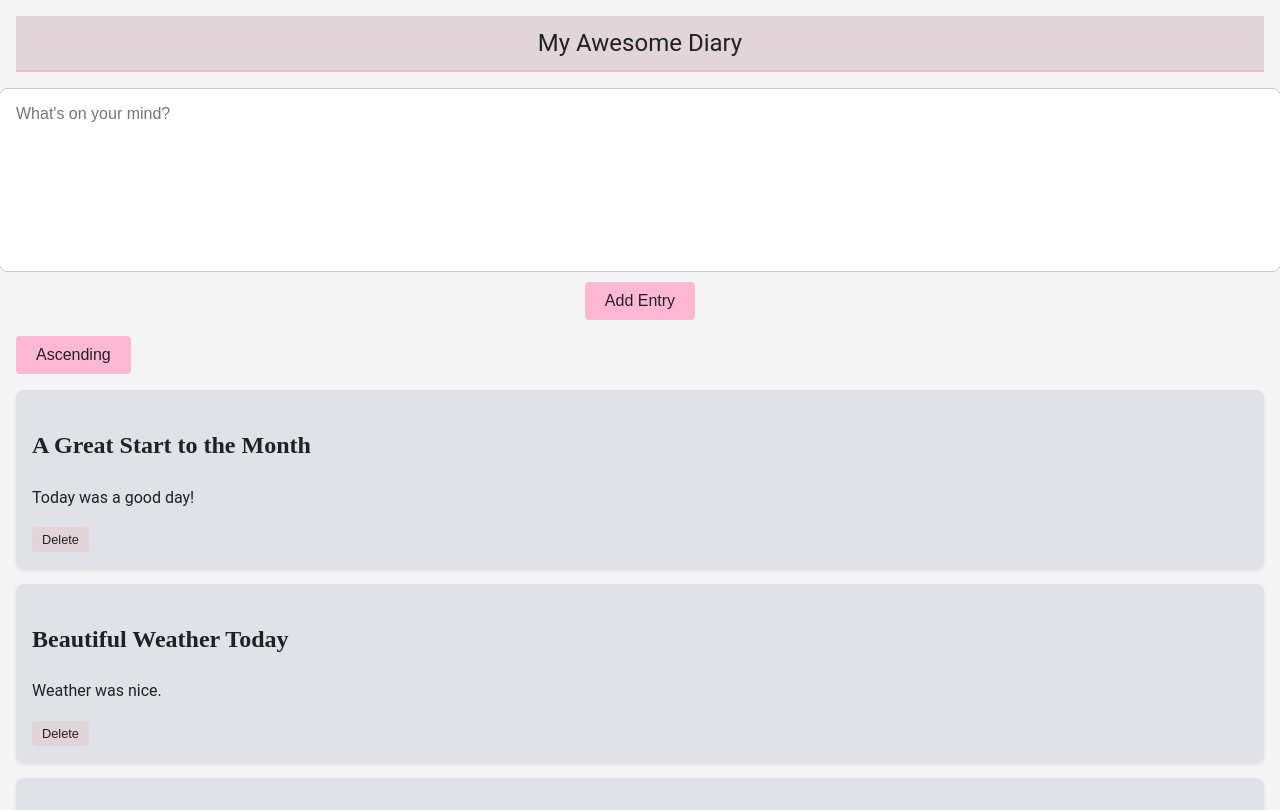
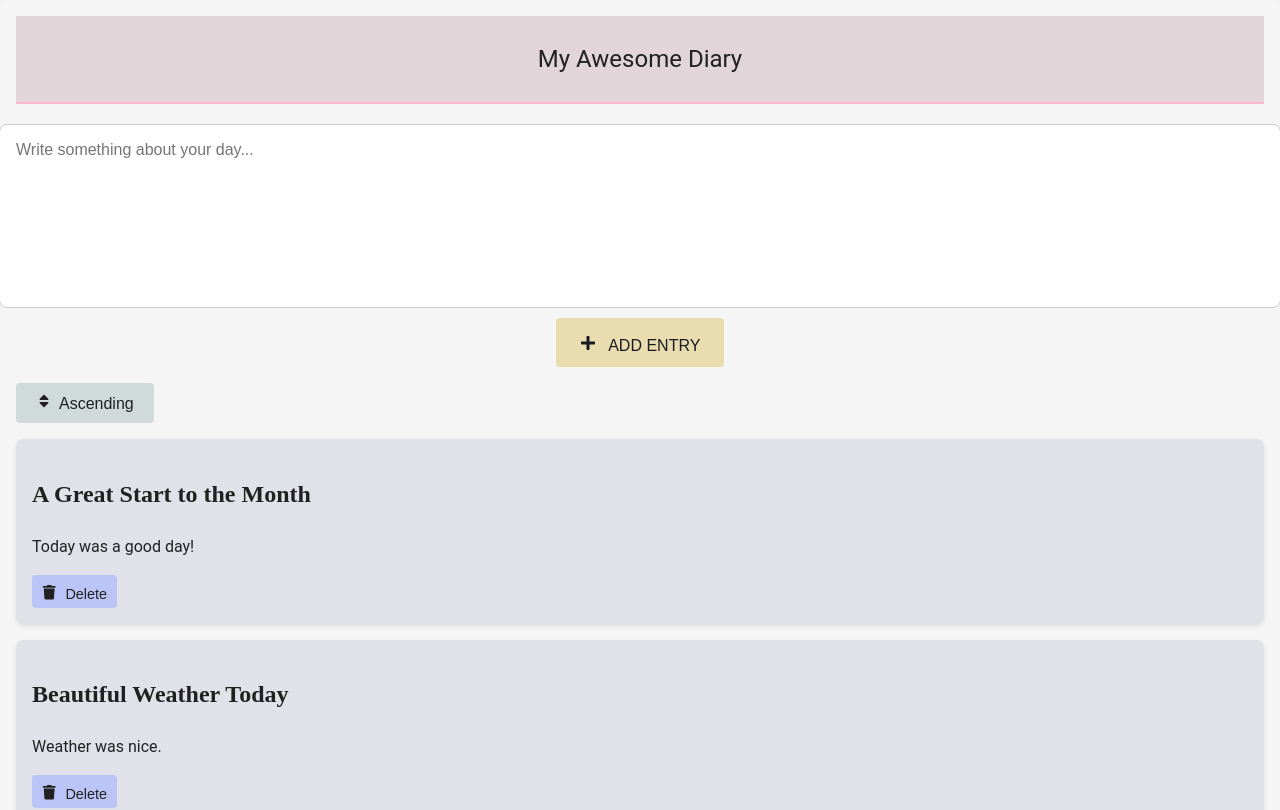
Before and after one commit to annikalindberg/diary-app, a React (Create React App) app: page / in a window 1280 px wide. Shown: the top 810 px of the page. Built offline with nearby package versions, Linux system fonts and the light colour scheme.

Commit message:
styling in place

```diff
--- a/package.json
+++ b/package.json
@@ -10,6 +10,7 @@
     "normalize.css": "^8.0.1",
     "react": "^18.2.0",
     "react-dom": "^18.2.0",
+    "react-icons": "^4.11.0",
     "react-redux": "^8.1.3",
     "react-scripts": "5.0.1",
     "redux": "^4.2.1",
--- a/src/components/DiaryEntry.js
+++ b/src/components/DiaryEntry.js
@@ -3,6 +3,7 @@ import { useDispatch } from 'react-redux';
 import { deleteEntry } from '../redux/actions/diaryActions';
 import { DeleteButton } from '../components/reusables/Buttons';
 import styled from 'styled-components';
+import { FaTrash } from 'react-icons/fa';
 
 export const EntryCard = styled.div`
   background-color: ${props => props.theme.colors.background};
@@ -25,7 +26,11 @@ const DiaryEntry = ({ entry }) => {
     <EntryCard>
       <h2>{entry.title}</h2>
       <p>{entry.content}</p>
-      <DeleteButton onClick={handleDelete}>Delete</DeleteButton>
+      <DeleteButton
+
+        onClick={handleDelete}>
+        <FaTrash style={{ marginRight: '9px', marginTop: '5px' }} />Delete
+      </DeleteButton>
     </EntryCard>
   );
 };
--- a/src/components/DiaryEntryList.js
+++ b/src/components/DiaryEntryList.js
@@ -4,6 +4,7 @@ import DiaryEntry from './DiaryEntry';
 import { TOGGLE_SORT } from '../redux/actions/diaryActions';  // Import the toggle action
 import { SortButton } from './reusables/Buttons';
 import styled from 'styled-components';
+import { FaSort } from 'react-icons/fa';
 
 export const ListContainer = styled.div`
   margin-top: ${props => props.theme.spacing.mediumSpace};
@@ -19,12 +20,12 @@ const DiaryEntryList = () => {
     const sortedDiaryEntries = [...diaryEntries].sort((a, b) => {
         const dateA = new Date(a.date);
         const dateB = new Date(b.date);
-
+// this returns a number, either positive or negative depending on the sort order (ascending or descending) and the difference between the two dates (dateA - dateB or dateB - dateA)
         return sortOrder === 'ascending'
             ? dateA - dateB
             : dateB - dateA;
     });
-
+// this function returns a string, either 'Ascending' or 'Descending' depending on the sort order (ascending or descending)
     const getSortButtonText = () => {
         return sortOrder === 'ascending'
             ? 'Ascending'
@@ -32,7 +33,13 @@ const DiaryEntryList = () => {
     }
     return (
         <ListContainer>
-            <SortButton onClick={() => dispatch({ type: TOGGLE_SORT })}>
+            <SortButton
+                onClick={() => dispatch({ type: TOGGLE_SORT })}
+                isAscending={sortOrder === 'ascending'}  // Pass the prop here
+            >
+                <FaSort style={{ marginRight:'7px' }} />
+
+
                 {getSortButtonText()}
             </SortButton>
             {sortedDiaryEntries.map((entry) => (
--- a/src/components/Header.js
+++ b/src/components/Header.js
@@ -7,7 +7,7 @@ const HeaderComponent = styled.header`
   background-color: ${props => props.theme.colors.lightbackground};
   color: ${props => props.theme.colors.text};
   text-align: center;
-  padding: ${props => props.theme.spacing.smallSpace};
+  padding: ${props => props.theme.spacing.largeSpace};
   font-size: 1.5rem;
   border-bottom: 2px solid ${props => props.theme.colors.secondary};
 `;
--- a/src/components/NewDiaryEntryDialog.js
+++ b/src/components/NewDiaryEntryDialog.js
@@ -1,16 +1,16 @@
 import React, { useState } from 'react';
 import { useDispatch } from 'react-redux';
 import { addEntry } from '../redux/actions/diaryActions';
-import { AddButton } from './reusables/Buttons';
+import { CtaButton } from './reusables/Buttons';
 import styled from 'styled-components';
+import { FaPlus } from 'react-icons/fa';
 
 const DialogContainer = styled.div`
   display: flex;
   flex-direction: column;
   align-items: center;
-  margin-top: ${props => props.theme.spacing.mediumSpace};
+  margin-top: 20px;
 `;
-
 
 const StyledTextArea = styled.textarea`
   width: 100%;
@@ -52,10 +52,15 @@ const NewDiaryEntryDialog = () => {
                 maxLength="500"
                 value={content}
                 onChange={(e) => setContent(e.target.value)}
-                placeholder="What's on your mind?"
+                placeholder="Write something about your day..."
                 aria-label="Diary entry content"
             />
-            <AddButton onClick={handleAddEntry}>Add Entry</AddButton>
+        <CtaButton
+          onClick={handleAddEntry}
+          disabled={content.length === 0}>
+        < FaPlus style={{ marginRight: '9px', marginTop: '5px' }} /> Add Entry
+      </CtaButton>
+
         </DialogContainer>
     );
 };
--- a/src/components/reusables/Buttons.js
+++ b/src/components/reusables/Buttons.js
@@ -1,28 +1,53 @@
 import styled from 'styled-components';
 
 export const DeleteButton = styled.button`
-  background-color: ${props => props.theme.colors.lightbackground};
+  background-color: #b0bbfac2;
   color: ${props => props.theme.colors.primarydark};
   padding: 5px 10px;
   border: none;
   border-radius: 4px;
   cursor: pointer;
-  font-size: 0.8em;
+  font-size: 0.9em;
   &:hover {
-    background-color: ${props => props.theme.colors.secondary};
+    background-color: #95dcf9de;
+    border: 1px solid ${props => props.theme.colors.primarydark};
+  }
+  &:focus {
+    outline: none;
+  }
+
+`;
+export const CtaButton = styled.button`
+  background-color: ${props => props.theme.colors.cta};
+  color: #1a1a23;
+  padding: 12px 24px;
+  border: none;
+  text-transform: uppercase;
+  border-radius: 4px;
+  cursor: pointer;
+  font-size: 1em;
+  transition: background-color 0.3s ease;
+
+  &:hover {
+    background-color: ${props => props.theme.colors.ctahover};
+    border: 1px solid ${props => props.theme.colors.primarydark};
   }
 `;
 
 export const SortButton = styled.button`
-  background-color: ${props => props.theme.colors.secondary};
+ background-color: ${props => props.isAscending ? props.theme.colors.primaryshade : props.theme.colors.lightbackground};
   color: ${props => props.theme.colors.primarydark};
   padding: 10px 20px;
   border: none;
   border-radius: 4px;
   cursor: pointer;
   font-size: 1em;
+    transition: background-color 0.3s ease;
+
   &:hover {
-    background-color: ${props => props.theme.colors.hover};
+    ${props => props.isAscending ? props.theme.colors.hover : props.theme.colors.primary};
+  color: ${props => props.theme.colors.primarydark};
+  border: 1px solid ${props => props.theme.colors.primarydark};
   }
 `;
 
--- a/src/theme.js
+++ b/src/theme.js
@@ -1,13 +1,16 @@
 // theme.js
 const theme = {
     colors: {
-        primary: '#ddfdfe',
+        primary: '#9db5b5',
+        primaryshade: '#9db5b56e',
         secondary: '#ffb8d1',
         background: '#e0e1e9',
         lightbackground: '#E2D5D9',
         text: '#212121',
         lighttext: '#e7cee3',
         primarydark: '#212121',
+        cta: '#e9dcacf0',
+        ctahover: '#8e825770',
         hover: '#E2D5D9',
     },
     fonts: {
```
Also changed, not shown: 1 other file (tests, documents, lock files or other folders).
